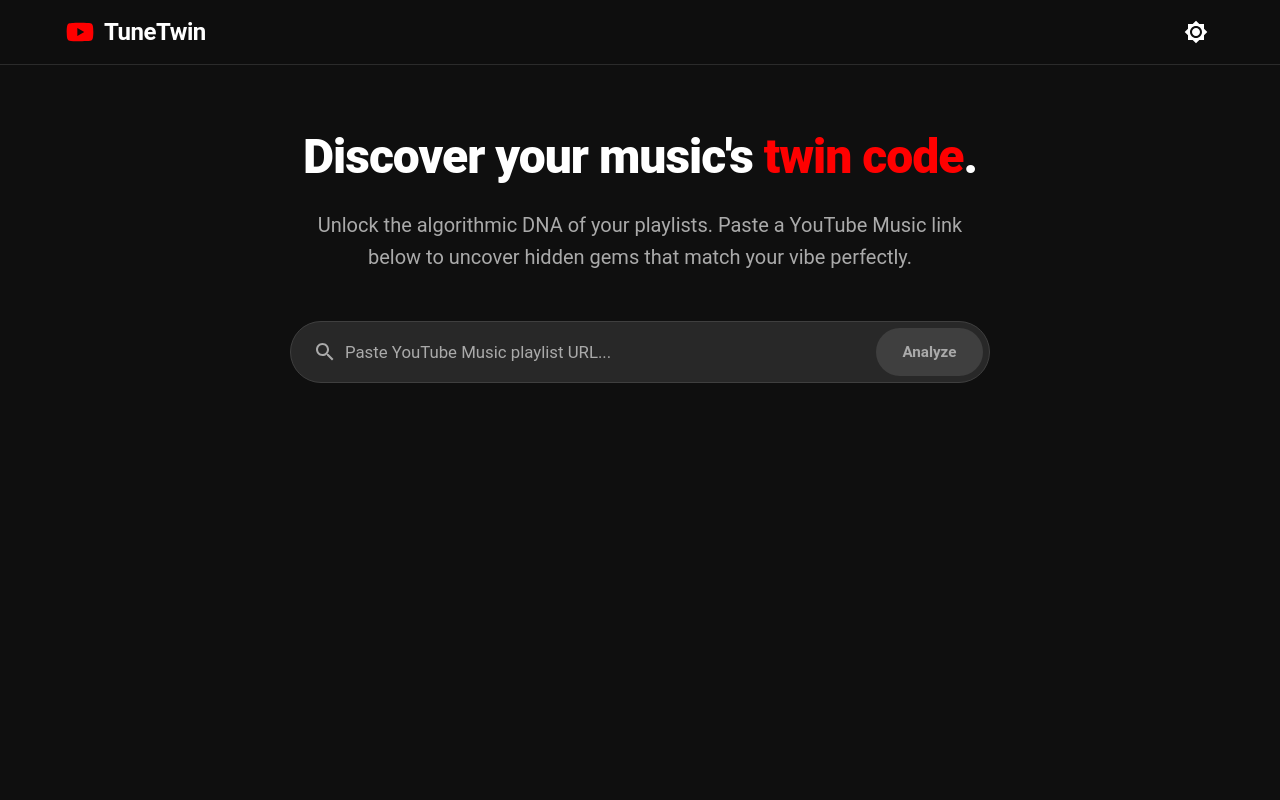
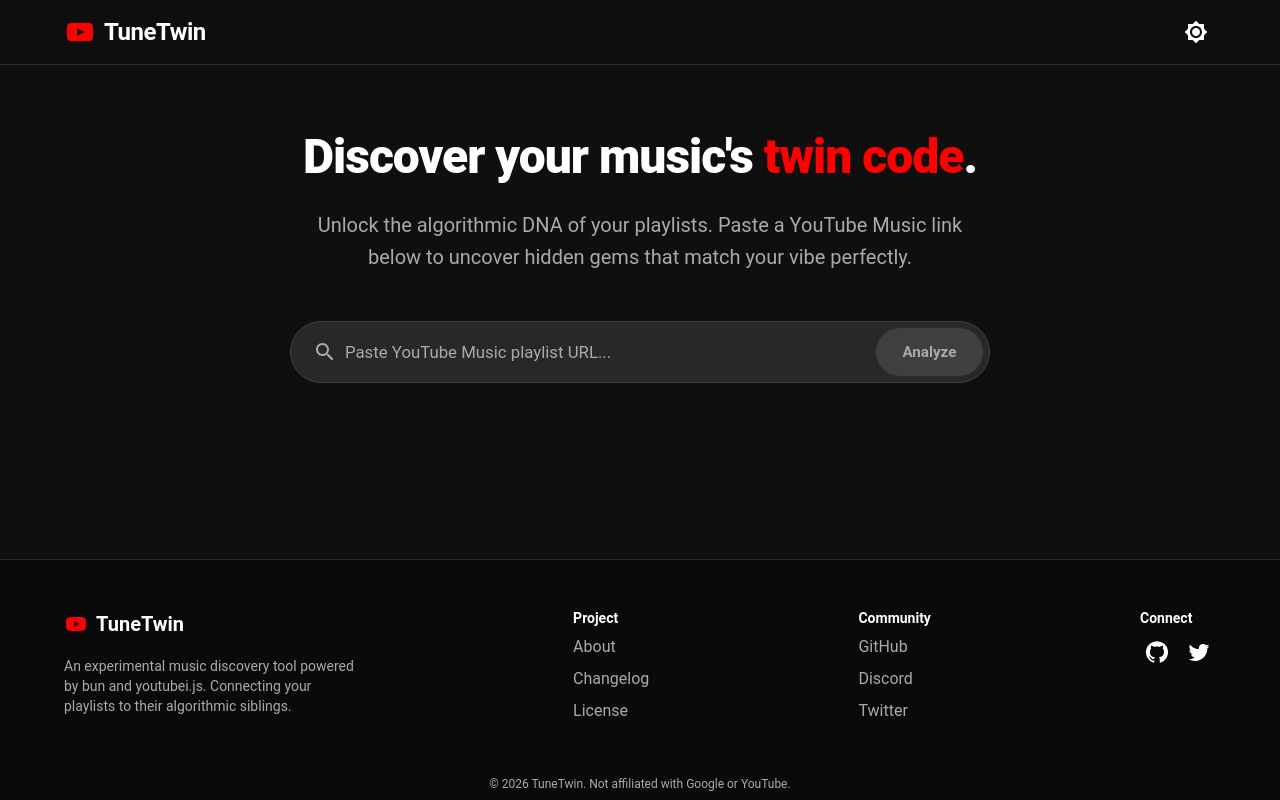
Before and after one commit to jdluu/Tune-Twin, a React (Vite) app: page / in a window 1280 px wide. Shown: the top 800 px of the page. Built offline with nearby package versions, Linux system fonts and the light colour scheme.

Commit message:
style: fix footer visibility with sticky layout using Flexbox

```diff
--- a/src/App.tsx
+++ b/src/App.tsx
@@ -201,6 +201,7 @@
     <ThemeProvider theme={theme}>
       <CssBaseline />
 
+      <Box sx={{ display: 'flex', flexDirection: 'column', minHeight: '100vh' }}>
         {/* Navigation */}
         <HideOnScroll>
           <AppBar position="sticky" elevation={0} sx={{ borderBottom: 1, borderColor: 'divider' }}>
@@ -222,7 +223,7 @@
           </AppBar>
         </HideOnScroll>
 
-      <Box sx={{ minHeight: '100vh', pt: 8, pb: 12 }}>
+        <Box component="main" sx={{ flexGrow: 1, pt: 8, pb: 12 }}>
           <Container maxWidth="lg">
             {/* Hero Section */}
             <Box sx={{ mb: 10, textAlign: 'center' }}>
@@ -477,6 +478,7 @@
             </Box>
           </Container>
         </Box>
+      </Box>
     </ThemeProvider>
   );
 }
```
Lines whose indentation alone changed are shown as unchanged.
